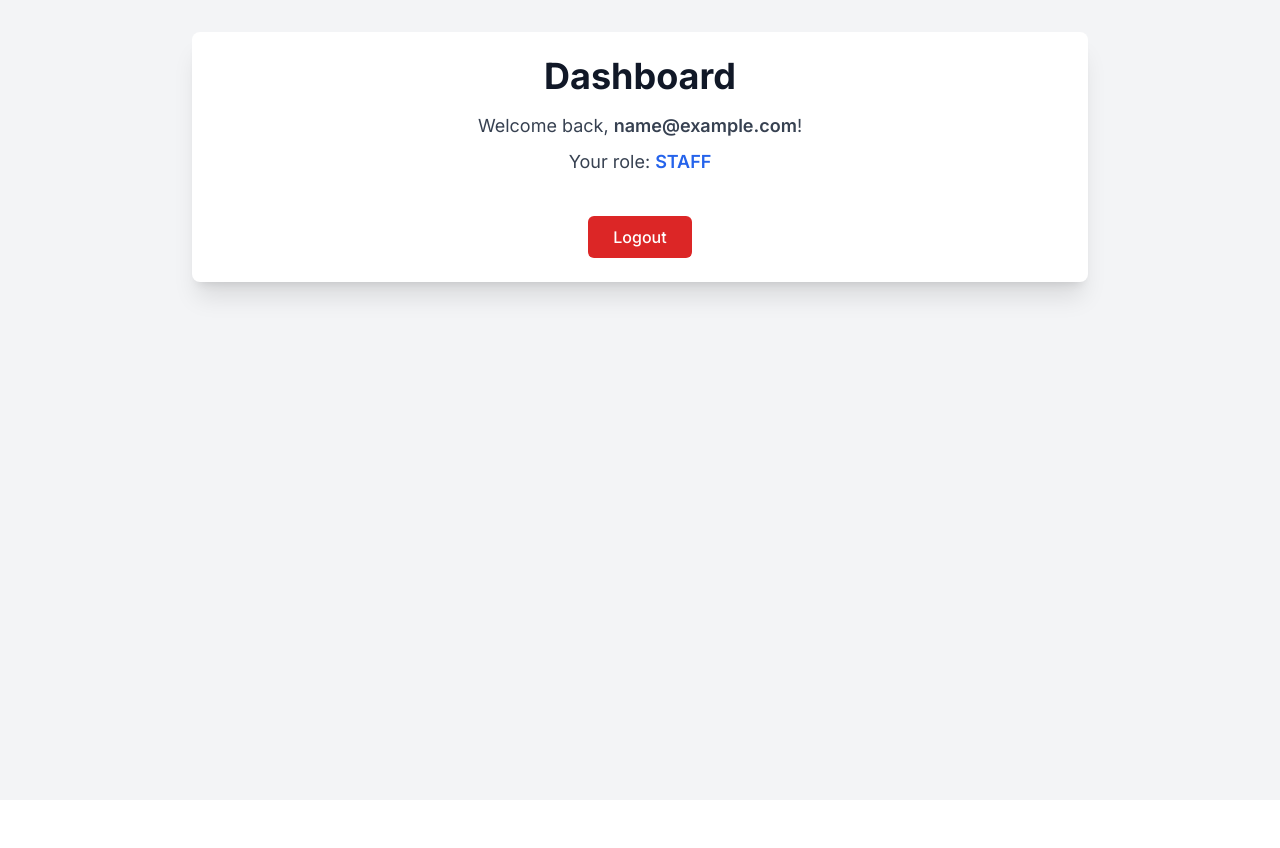
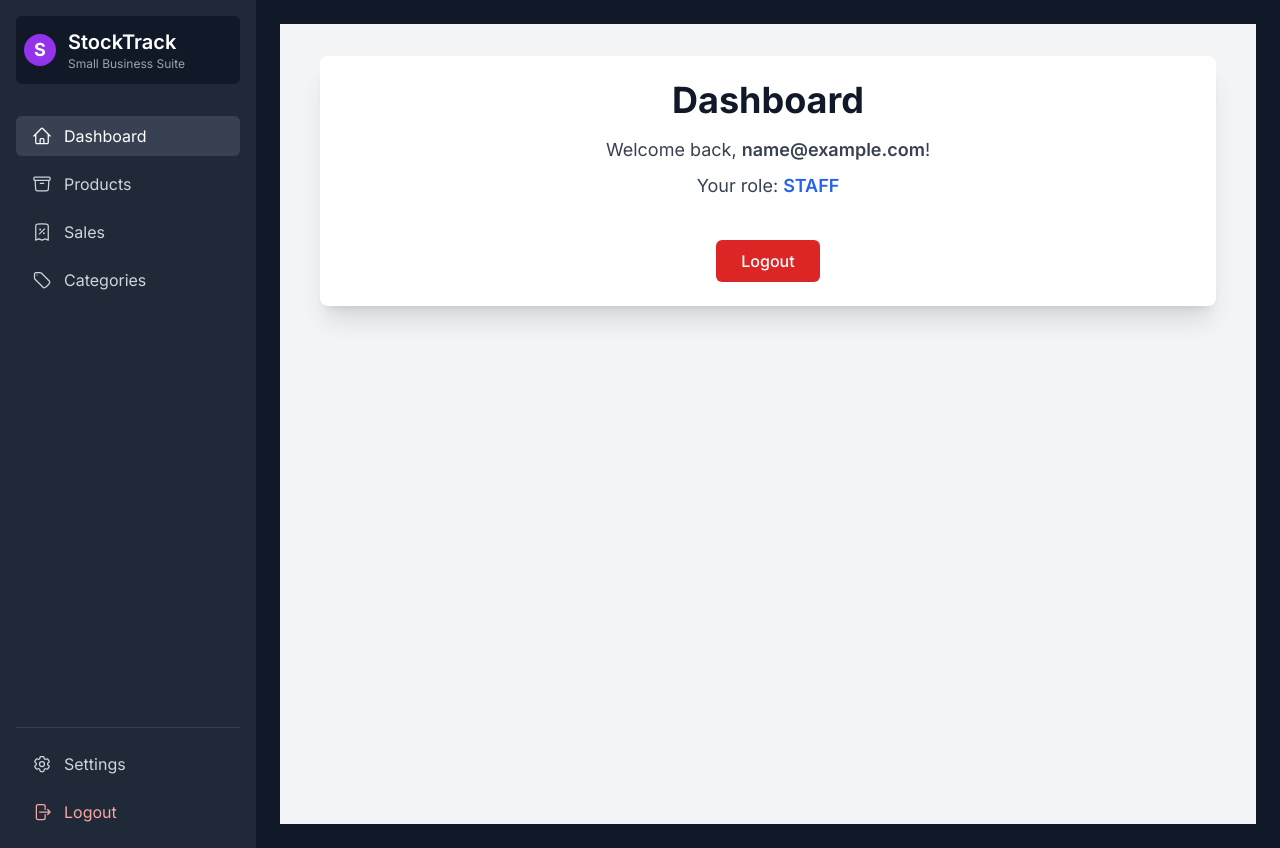
Before and after one commit to Tahir-DA-DS/-inventory-tracker, a React (Vite) app in the folder client/: page /login in a window 1280 px wide. Both pictures are taken after typing "name@example.com", "Sample123" into the empty fields and a click on the button "Log in". Before the commit the page ends 800 px from the top, so only its background shows below. Built offline with nearby package versions, Linux system fonts and the light colour scheme; a web font is replaced by a local one.

Commit message:
Created api files and Layout components

```diff
--- a/client/package.json
+++ b/client/package.json
@@ -10,6 +10,7 @@
     "preview": "vite preview"
   },
   "dependencies": {
+    "@heroicons/react": "^2.2.0",
     "@tanstack/react-query": "^5.101.0",
     "axios": "^1.17.0",
     "react": "^19.2.5",
@@ -19,6 +20,7 @@
   },
   "devDependencies": {
     "@eslint/js": "^10.0.1",
+    "@tanstack/react-query-devtools": "^5.101.0",
     "@types/node": "^24.12.2",
     "@types/react": "^19.2.14",
     "@types/react-dom": "^19.2.3",
--- a/client/src/App.tsx
+++ b/client/src/App.tsx
@@ -1,32 +1,83 @@
+// App.tsx
 import React from 'react';
 import { Routes, Route } from 'react-router-dom';
 import LoginPage from './pages/LoginPage';
 import DashboardPage from './pages/DashboardPage';
-import SignupPage from './pages/SignupPage'; // Import the new SignupPage
-import { AuthProvider } from './context/AuthContext'; // Import AuthProvider
-import ProtectedRoute from './components/ProtectedRoute'; // Import ProtectedRoute
+import SignupPage from './pages/SignupPage';
+import { AuthProvider } from './context/AuthContext';
+import ProtectedRoute from './components/ProtectedRoute';
+import Layout from './components/Layout'; // Import the Layout component
+import { QueryClient, QueryClientProvider } from '@tanstack/react-query'; // Import TanStack Query
+import { ReactQueryDevtools } from '@tanstack/react-query-devtools'; // Import Devtools (optional)
+
+// Create a client for TanStack Query
+const queryClient = new QueryClient();
 
 function App() {
   return (
-    <AuthProvider> {/* Wrap the entire app (or at least the routes) with AuthProvider */}
+    <AuthProvider>
+      <QueryClientProvider client={queryClient}> {/* Wrap with QueryClientProvider */}
         <Routes>
-        {/* The login page is not protected */}
           <Route path="/login" element={<LoginPage />} />
-
-        {/* The signup page is also not protected */}
           <Route path="/signup" element={<SignupPage />} />
 
-        {/* The dashboard page is protected. If not logged in, it redirects to /login */}
+          {/* Protected routes wrapped with Layout */}
           <Route
             path="/"
             element={
               <ProtectedRoute>
+                <Layout>
                   <DashboardPage />
+                </Layout>
+              </ProtectedRoute>
+            }
+          />
+          <Route
+            path="/products"
+            element={
+              <ProtectedRoute>
+                <Layout>
+                  {/* TODO: Create ProductsPage component */}
+                  <div className="text-white">Products Page Coming Soon!</div>
+                </Layout>
+              </ProtectedRoute>
+            }
+          />
+          <Route
+            path="/sales"
+            element={
+              <ProtectedRoute>
+                <Layout>
+                  {/* TODO: Create SalesPage component */}
+                  <div className="text-white">Sales Page Coming Soon!</div>
+                </Layout>
+              </ProtectedRoute>
+            }
+          />
+          <Route
+            path="/categories"
+            element={
+              <ProtectedRoute>
+                <Layout>
+                  {/* TODO: Create CategoriesPage component */}
+                  <div className="text-white">Categories Page Coming Soon!</div>
+                </Layout>
+              </ProtectedRoute>
+            }
+          />
+          <Route
+            path="/settings"
+            element={
+              <ProtectedRoute>
+                <Layout>
+                  {/* TODO: Create SettingsPage component */}
+                  <div className="text-white">Settings Page Coming Soon!</div>
+                </Layout>
               </ProtectedRoute>
             }
           />
 
-        {/* Catch-all for 404 (optional, but good practice) */}
+          {/* Catch-all for 404 */}
           <Route
             path="*"
             element={
@@ -36,6 +87,8 @@ function App() {
             }
           />
         </Routes>
+        <ReactQueryDevtools initialIsOpen={false} /> {/* Optional Devtools */}
+      </QueryClientProvider>
     </AuthProvider>
   );
 }
--- /dev/null
+++ b/client/src/api/apiService.ts
@@ -0,0 +1,41 @@
+// client/src/api/apiService.ts
+import axios from 'axios';
+
+const API_BASE_URL = import.meta.env.VITE_API_BASE_URL || 'http://localhost:3000/api';
+
+const apiService = axios.create({
+  baseURL: API_BASE_URL,
+  headers: {
+    'Content-Type': 'application/json',
+  },
+});
+
+// Request interceptor to add the auth token
+apiService.interceptors.request.use(
+  (config) => {
+    const token = localStorage.getItem('token'); // Get token from localStorage
+    if (token) {
+      config.headers.Authorization = `Bearer ${token}`;
+    }
+    return config;
+  },
+  (error) => {
+    return Promise.reject(error);
+  }
+);
+
+// Response interceptor for global error handling (optional, but good practice)
+apiService.interceptors.response.use(
+  (response) => response,
+  (error) => {
+    if (error.response && error.response.status === 401) {
+      // Handle unauthorized errors, e.g., redirect to login
+      console.error("Unauthorized request, redirecting to login...");
+      // For now, we'll just clear the token. You might want to redirect:
+      // window.location.href = '/login';
+    }
+    return Promise.reject(error);
+  }
+);
+
+export default apiService;
--- /dev/null
+++ b/client/src/api/dashboard.ts
@@ -0,0 +1,34 @@
+// client/src/api/dashboard.ts
+import apiService from './apiService';
+import { ApiResponse, DashboardData } from '../types/api';
+
+export const getDashboardData = async (): Promise<ApiResponse<DashboardData>> => {
+  // For now, we'll use mock data as the backend endpoint is still being built
+  // Once the API is ready, uncomment the lines below and remove the mock data
+  /*
+  const response = await apiService.get<ApiResponse<DashboardData>>('/dashboard');
+  return response.data;
+  */
+
+  // --- MOCK DATA ---
+  return {
+    data: {
+      revenue: {
+        today: 84200,
+        this_week: 412500,
+        this_month: 1800000
+      },
+      low_stock_products: [
+        { id: "p-mouse", name: "Wireless Mouse", sku: "MOU-001", stock_qty: 8, low_stock_threshold: 10 },
+        { id: "p-keyboard", name: "Mechanical Keyboard", sku: "KEY-001", stock_qty: 3, low_stock_threshold: 5 },
+        { id: "p-hub", name: "USB-C Hub", sku: "HUB-002", stock_qty: 0, low_stock_threshold: 5 },
+        { id: "p-cable", name: "HDMI Cable", sku: "CAB-004", stock_qty: 5, low_stock_threshold: 5 },
+      ],
+      top_sellers: [
+        { product_id: "p-laptop", product_name: "Laptop Pro", total_sold: 3, total_revenue: 2997000 },
+        { product_id: "p-monitor", product_name: "Monitor 27\"", total_sold: 2, total_revenue: 1400000 },
+        { product_id: "p-hub", product_name: "USB-C Hub", total_sold: 5, total_revenue: 630000 },
+      ]
+    }
+  };
+};
--- /dev/null
+++ b/client/src/api/products.ts
@@ -0,0 +1,27 @@
+// client/src/api/products.ts
+import apiService from './apiService';
+import { ApiResponse, Product, CreateProductInput, UpdateProductInput, Category } from '../types/api';
+
+export const getProducts = async (): Promise<ApiResponse<Product[]>> => {
+  const response = await apiService.get<ApiResponse<Product[]>>('/products');
+  return response.data;
+};
+
+export const createProduct = async (data: CreateProductInput): Promise<ApiResponse<Product>> => {
+  const response = await apiService.post<ApiResponse<Product>>('/products', data);
+  return response.data;
+};
+
+export const updateProduct = async (id: string, data: UpdateProductInput): Promise<ApiResponse<Product>> => {
+  const response = await apiService.patch<ApiResponse<Product>>(`/products/${id}`, data);
+  return response.data;
+};
+
+export const deleteProduct = async (id: string): Promise<void> => {
+  await apiService.delete(`/products/${id}`);
+};
+
+export const getCategories = async (): Promise<ApiResponse<Category[]>> => {
+  const response = await apiService.get<ApiResponse<Category[]>>('/categories');
+  return response.data;
+};
--- /dev/null
+++ b/client/src/api/sales.ts
@@ -0,0 +1,17 @@
+// client/src/api/sales.ts
+import apiService from './apiService';
+import { ApiResponse, Sale, CreateSaleInput } from '../types/api';
+
+export const recordSale = async (data: CreateSaleInput): Promise<ApiResponse<Sale>> => {
+  const response = await apiService.post<ApiResponse<Sale>>('/sales', data);
+  return response.data;
+};
+
+export const getSalesHistory = async (from?: string, to?: string): Promise<ApiResponse<Sale[]>> => {
+  const params = new URLSearchParams();
+  if (from) params.append('from', from);
+  if (to) params.append('to', to);
+
+  const response = await apiService.get<ApiResponse<Sale[]>>('/sales', { params });
+  return response.data;
+};
--- /dev/null
+++ b/client/src/components/Layout.tsx
@@ -0,0 +1,109 @@
+// client/src/components/Layout.tsx
+import React from 'react';
+import { NavLink, useNavigate } from 'react-router-dom';
+import { useAuth } from '../context/AuthContext'; // Import useAuth
+import {
+  HomeIcon,
+  ArchiveBoxIcon,
+  ReceiptPercentIcon,
+  TagIcon,
+  Cog6ToothIcon,
+  ArrowRightOnRectangleIcon, // For logout
+} from '@heroicons/react/24/outline'; // You might need to install @heroicons/react
+
+interface LayoutProps {
+  children: React.ReactNode;
+}
+
+const Sidebar: React.FC = () => {
+  const { logout } = useAuth();
+  const navigate = useNavigate();
+
+  const handleLogout = () => {
+    logout();
+    navigate('/login');
+  };
+
+  const navItems = [
+    { name: 'Dashboard', path: '/', icon: HomeIcon },
+    { name: 'Products', path: '/products', icon: ArchiveBoxIcon },
+    { name: 'Sales', path: '/sales', icon: ReceiptPercentIcon },
+    { name: 'Categories', path: '/categories', icon: TagIcon },
+  ];
+
+  return (
+    <div className="w-64 bg-gray-800 text-white flex flex-col min-h-screen p-4">
+      {/* Logo/Brand */}
+      <div className="flex items-center mb-8 px-2 py-3 rounded-md bg-gray-900">
+        <div className="w-8 h-8 bg-purple-600 rounded-full flex items-center justify-center text-lg font-bold mr-3">
+          S
+        </div>
+        <div>
+          <h2 className="text-xl font-semibold">StockTrack</h2>
+          <p className="text-xs text-gray-400">Small Business Suite</p>
+        </div>
+      </div>
+
+      {/* Navigation */}
+      <nav className="flex-grow">
+        <ul>
+          {navItems.map((item) => (
+            <li key={item.name} className="mb-2">
+              <NavLink
+                to={item.path}
+                className={({ isActive }) =>
+                  `flex items-center px-4 py-2 rounded-md text-gray-300 hover:bg-gray-700 hover:text-white transition-colors duration-200
+                  ${isActive ? 'bg-gray-700 text-white' : ''}`
+                }
+              >
+                <item.icon className="h-5 w-5 mr-3" />
+                <span>{item.name}</span>
+              </NavLink>
+            </li>
+          ))}
+        </ul>
+      </nav>
+
+      {/* Footer / Settings / Logout */}
+      <div className="mt-auto">
+        <hr className="border-gray-700 my-4" />
+        <ul>
+          <li className="mb-2">
+            <NavLink
+              to="/settings"
+              className={({ isActive }) =>
+                `flex items-center px-4 py-2 rounded-md text-gray-300 hover:bg-gray-700 hover:text-white transition-colors duration-200
+                ${isActive ? 'bg-gray-700 text-white' : ''}`
+              }
+            >
+              <Cog6ToothIcon className="h-5 w-5 mr-3" />
+              <span>Settings</span>
+            </NavLink>
+          </li>
+          <li>
+            <button
+              onClick={handleLogout}
+              className="flex items-center w-full px-4 py-2 rounded-md text-red-300 hover:bg-red-700 hover:text-white transition-colors duration-200"
+            >
+              <ArrowRightOnRectangleIcon className="h-5 w-5 mr-3" />
+              <span>Logout</span>
+            </button>
+          </li>
+        </ul>
+      </div>
+    </div>
+  );
+};
+
+const Layout: React.FC<LayoutProps> = ({ children }) => {
+  return (
+    <div className="flex min-h-screen bg-gray-900 text-gray-100">
+      <Sidebar />
+      <main className="flex-1 p-6 overflow-auto">
+        {children}
+      </main>
+    </div>
+  );
+};
+
+export default Layout;
```
Also changed, not shown: client/src/types/api.ts (+86 -43 lines). Lines whose indentation alone changed are shown as unchanged.
